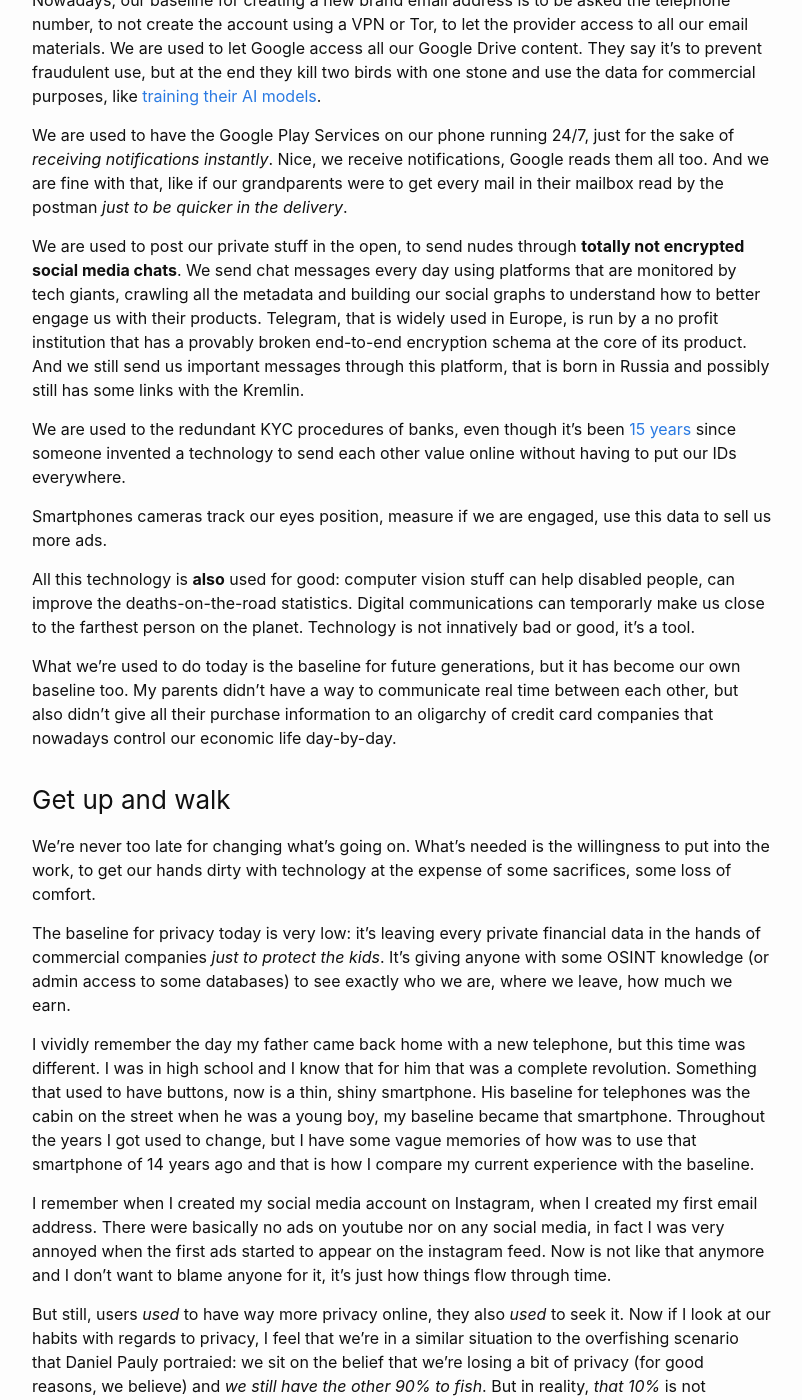
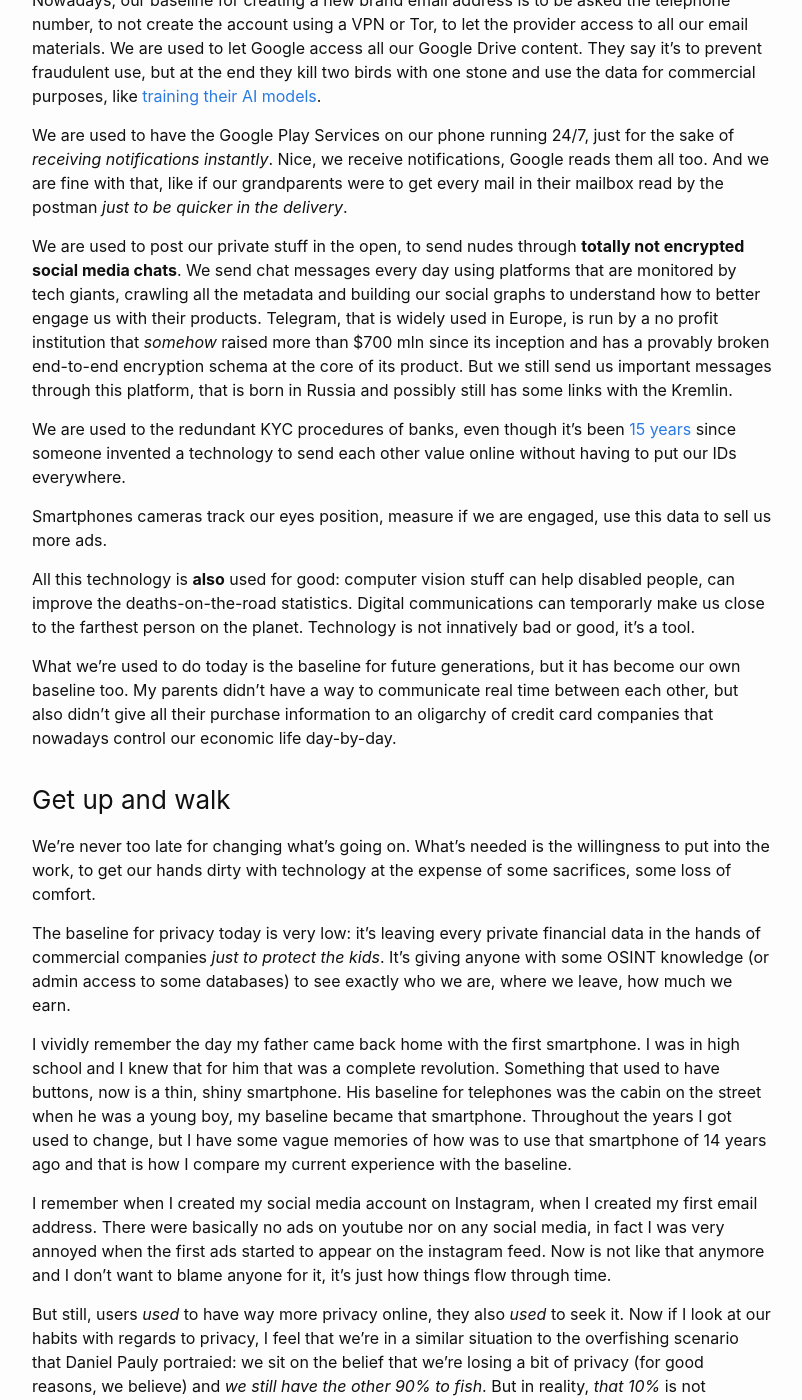
Before and after one commit to FiliTol/FiliTol.github.io, a Jekyll site: the page built from _posts/2024-07-15-the-baseline.md, in a window 1280 px wide and 1400 px high, scrolled down 2801 px. Shown: the whole window, without its empty margins (238-1040 px from the left). Built offline with Jekyll 4.4.1, drawn with Linux system fonts in a browser that asks for light colours; some of the changed text lies outside the part shown.

Commit message:
Correction to Baseline article

```diff
--- a/_posts/2024-07-15-the-baseline.md
+++ b/_posts/2024-07-15-the-baseline.md
@@ -8,7 +8,7 @@ lang: en
 > *This article was born as a consequence of [this](https://spectrum.ieee.org/online-privacy)
 > reading. I like the idea of shifting baseline a lot,
 > it's a tool to fight our committment with the current
-> epoch, a strategy to look a behind us and take the time
+> epoch, a strategy to look behind us and take the time
 > to measure changes. Since I'm quite interested in the
 > topic of online privacy, I made this article very focused
 > on that too. I think that although not always easy to measure,
@@ -162,8 +162,9 @@ We send chat messages every day using platforms that are monitored
 by tech giants, crawling all the metadata and building our
 social graphs to understand how to better engage us with their products.
 Telegram, that is widely used in Europe, is run by a no profit
-institution that has a provably broken end-to-end encryption
-schema at the core of its product. And we still send us important
+institution that *somehow* raised more than $700 mln since its inception and has
+a provably broken end-to-end encryption
+schema at the core of its product. But we still send us important
 messages through this platform, that is born in Russia and possibly
 still has some links with the Kremlin.
 
@@ -201,9 +202,8 @@ companies *just to protect the kids*. It's giving anyone
 with some OSINT knowledge (or admin access to some databases)
 to see exactly who we are, where we leave, how much we earn.
 
-I vividly remember the day my father came back home with a
-new telephone, but this time was different. I was in
-high school and I know that for him that was a complete revolution.
+I vividly remember the day my father came back home with the first smartphone.
+I was in high school and I knew that for him that was a complete revolution.
 Something that used to have buttons, now is a thin, shiny
 smartphone. His baseline for telephones was the cabin on the
 street when he was a young boy, my baseline became that smartphone.
```
Also changed, not shown: other parts of _posts/2024-07-15-the-baseline.md (+3 -1 lines).
